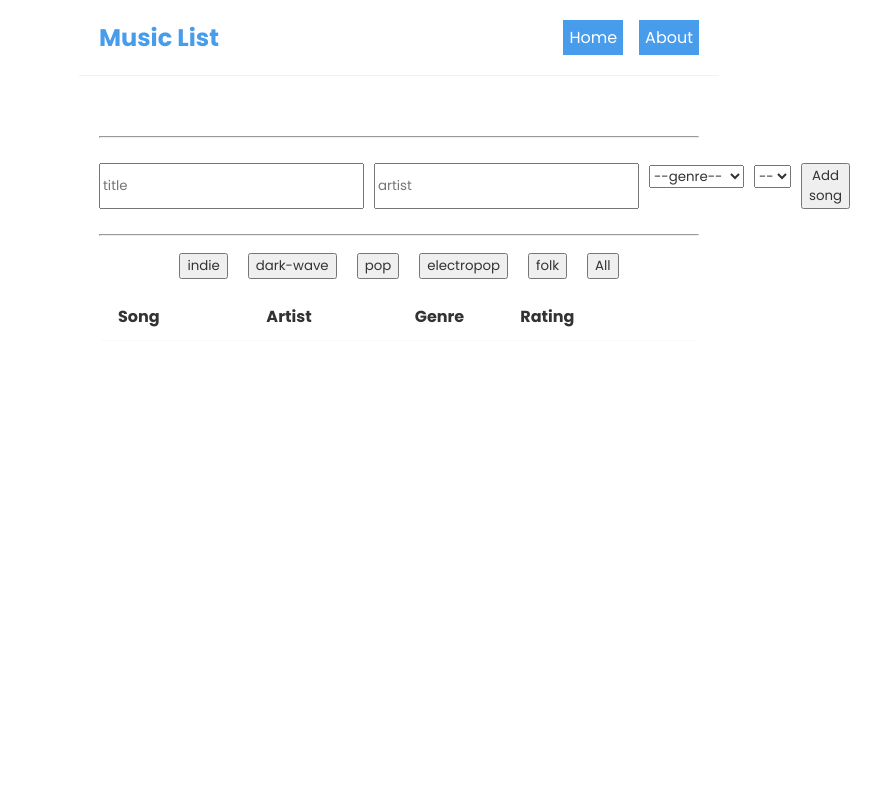
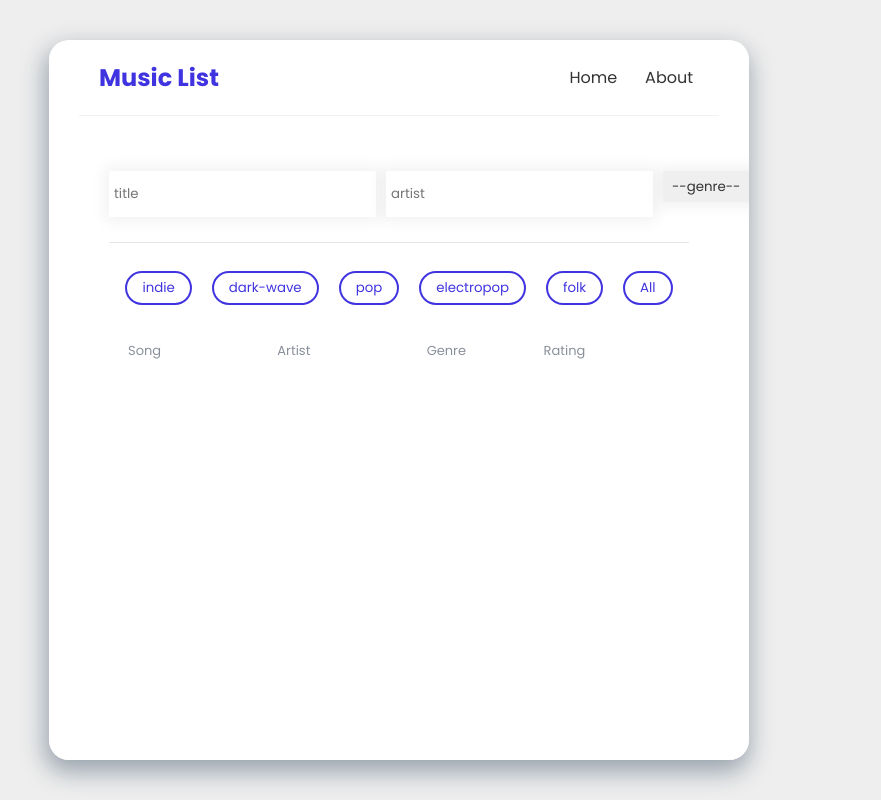
Before and after one commit to EyelidSilver/Aitalina_Kirillina-React-lil-playlist, a React (Create React App) app: page / in a window 1280 px wide. Shown: the whole page, without its empty margins (241-1122 px from the left). Built offline with nearby package versions, Linux system fonts and the light colour scheme; the HTML template or start-up script is replaced by a standard one.

Commit message:
added style and about info

```diff
--- a/public/index.html
+++ b/public/index.html
@@ -9,6 +9,7 @@
       name="description"
       content="Web site created using create-react-app"
     />
+    <link href="https://fonts.googleapis.com/icon?family=Material+Icons" rel="stylesheet">
     <link rel="apple-touch-icon" href="%PUBLIC_URL%/logo192.png" />
     <!--
       manifest.json provides metadata used when your web app is installed on a
--- a/src/components/About.js
+++ b/src/components/About.js
@@ -1,7 +1,29 @@
 const About = () => {
-    return ( <div className="about">
+    return (
+      <div className="about">
         <h2>About Us</h2>
-    </div> );
+        <img
+          className="avatar"
+          src="https://sun9-1.userapi.com/impf/c841520/v841520380/70bd8/YQk5CYKfshc.jpg?size=640x640&quality=96&sign=8d78d0640014c23331648d9e89dbc24b&type=album"
+          alt="avatar"
+        />
+        <span>
+          <p>
+            <strong>Aitalina Kirillina</strong> is a Russian artist and aspiring
+            web developer based in the Netherlands.
+            <br />
+            - "I made this little "Music List" app using React. You can add
+            songs you like. There are five genre filter buttons and one button
+            for all songs. If you are in the mood for some indie music or folk
+            then just push the button. If your favorite song is not so good
+            anymore - push the delete button but be careful because it is
+            irreversible! That's it. Enjoy!"
+            <br />
+            Follow <strong>@eyelid_silver</strong> on instagram.
+          </p>
+        </span>
+      </div>
+    );
 }
 
 export default About;
--- a/src/components/NewSongForm.js
+++ b/src/components/NewSongForm.js
@@ -11,10 +11,10 @@ const NewSongForm = ({
 }) => {
   return (
     <div className="songForm">
-      <hr />
       <br />
       <form onSubmit={handleSubmit}>
         <input
+          className="inputStyle"
           type="text"
           required
           placeholder="title"
@@ -23,6 +23,7 @@ const NewSongForm = ({
           onChange={onChangeTitle}
         />
         <input
+          className="inputStyle"
           type="text"
           required
           placeholder="artist"
@@ -32,6 +33,7 @@ const NewSongForm = ({
         />
         <label htmlFor="genre">
           <select
+            className="inputStyle"
             name="genre"
             value={valueGenre}
             onChange={onChangeGenre}
@@ -47,6 +49,7 @@ const NewSongForm = ({
         </label>
         <label htmlFor="rating">
           <select
+            className="inputStyle"
             name="rating"
             value={valueRating}
             onChange={onChangeRating}
@@ -61,10 +64,8 @@ const NewSongForm = ({
             <option value="5">5</option>
           </select>
         </label>
-        <button>Add song </button>
+        <button className="addSongBtn">Add song </button>
       </form>
-      <br />
-      <hr />
       <br />
     </div>
   );
--- a/src/components/Song.js
+++ b/src/components/Song.js
@@ -14,9 +14,8 @@ const Song = ({song}) => {
       <p>{song.artist}</p>
       <p>{song.genre}</p>
       <p>{song.rating}</p>
-      <button className="deleteBtn"
-       onClick={() => handleDelete(song.id)}>
-        delete
+      <button className="deleteBtn" onClick={() => handleDelete(song.id)}>
+        <span className="material-icons">delete</span>
       </button>
     </div>
   );
--- a/src/index.css
+++ b/src/index.css
@@ -1,12 +1,34 @@
 @import url('https://fonts.googleapis.com/css2?family=Poppins:wght@300;400;500;600;700&display=swap');
 
-*{
+* {
     margin: 0;
     font-family: "Poppins";
     color: #333;
 }
 
-.navbar{
+body {
+    background-color: #eeeeee;
+}
+
+.App {
+    background-color: #fff;
+    border-radius: 20px;
+    height: 90%;
+    width: 700px;
+    margin: 0;
+    position: absolute;
+    top: 50%;
+    left: 50%;
+    transform: translate(-50%, -50%);
+    box-shadow: -2px 10px 25px 2px rgba(17, 42, 68, 0.38);
+    overflow-y: scroll;
+}
+
+.App::-webkit-scrollbar {
+    display: none;
+}
+
+.navbar {
     padding: 20px;
     display: flex;
     align-items: center;
@@ -16,53 +38,85 @@
 }
 
 .navbar h1 {
-    color: rgb(71, 156, 236);
+    color: #4034E0;
 }
+
 .navbar .links {
     margin-left: auto;
 }
 
 .navbar a {
-    margin-left:  16px;
+    margin-left: 16px;
     text-decoration: none;
     padding: 6px;
-    color: #fff;
-    background-color: rgb(71, 156, 236);
+    color: #333;
 }
 
-.navbar a:hover{
-    color: rgb(71, 156, 236);
+.navbar a:hover {
+    color: #4034E0;
     background-color: #fff;
 }
 
 .content {
     max-width: 600px;
-    margin: 40px auto;
+    margin: 10px 40px 40px 40px;
     padding: 20px;
 }
 
-.song-preview, .song-header {
+.songForm{
+    border-bottom: 1px solid #e6e6e6;
+    margin-bottom: 40px;
+}
+
+.song-preview,
+.song-header {
+    font-size: 15px;
     display: grid;
-    grid-template-columns: 3fr 3fr 2fr 1fr 2fr;
+    grid-template-columns: 4fr 4fr 3fr 1fr 2fr;
     grid-gap: 20px;
     justify-items: start;
     padding: 10px 16px;
-    margin: 20px 0;
-    border-bottom: 1px solid #fafafa;
+    margin: 15px 0 0 0;
 }
-/*
-.song-preview:hover {
-    box-shadow: 1px 3px 5px rgba(0,0,0,0.1);
-} */
+.song-preview {
+    border-bottom: 1px solid #e6e6e6;
+    margin: 15px 0;
+}
 
 .song-preview h2 {
-    font-size: 20px;
-    color: rgb(71, 156, 236);
-    margin-bottom: 8px;
+    font-size: 17px;
+    color: #4034E0;
+    margin-bottom: 5px;
+
 }
 
 .deleteBtn {
-    margin: 5px;
+    border-style: none;
+    background-color: #fff;
+
+}
+
+.material-icons {
+    color: rgb(255, 58, 58);
+    font-size: 20px;
+    border: 2px solid rgb(255, 58, 58);
+    border-radius: 20px;
+    padding: 5px;
+}
+
+.addSongBtn {
+    background-color: #4034E0;
+    border-style: none;
+    border: solid #4034E0 2px;
+    color: #fff;
+    border-radius: 20px;
+}
+
+.addSongBtn:hover {
+    background-color: #fff;
+    border: solid #4034E0 2px;
+    color: #4034E0;
+    transition: 300ms ease-in-out;
 }
 
 form {
@@ -72,18 +126,61 @@ form {
     grid-gap: 10px;
 }
 
-.genreButtons{
-/* display: flex;
-max-width: 400px;
-justify-content: space-between; */
-
- display: flex;
- justify-content: center;
- align-items: center;
- height: 10px;
+.genreButtons {
+    display: flex;
+    justify-content: center;
+    align-items: center;
+    height: 10px;
+    margin-bottom: 20px;
 }
 
+.genreFilterBtn {
+    margin: 0 10px;
+    border-style: none;
+    background-color: #fff;
+    border-style: none;
+    border: solid #4034E0 2px;
+    color: #4034E0;
+    padding: 5px 15px;
+    border-radius: 20px;
+}
 
-.genreFilterBtn{
-margin: 0 10px;
+.genreFilterBtn:hover {
+    background-color: #4034E0;
+    color: #fff;
+    transform: translateY(-2px);
+    transition: 250ms ease-in-out;
 }
+
+th {
+    font-size: 13px;
+    font-weight: 400;
+    color: rgb(138, 144, 155);
+}
+
+.inputStyle {
+    padding: 5px;
+    border: 0;
+    box-shadow: 0 0 15px 4px rgba(0, 0, 0, 0.06);
+}
+
+.avatar {
+    margin-top: 30px;
+width: 400px;
+box-shadow: -2px 10px 25px 2px rgba(17, 42, 68, 0.38);
+}
+
+span p {
+    padding: 20px;
+    background-color: #fff;
+    color: #333;
+    position: absolute;
+    z-index: 999;
+    margin: 0 auto;
+    left: 300px;
+    right: 10px;
+    top: 40%;
+    text-align: center;
+    width: 40%;
+    box-shadow: -2px 10px 25px 2px rgba(17, 42, 68, 0.38);
+}
```
